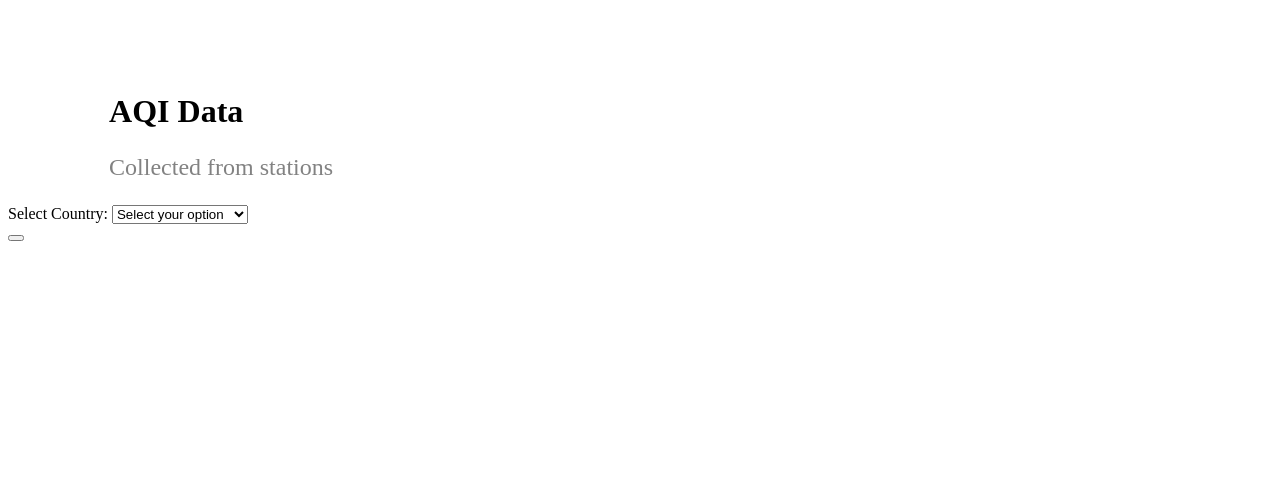
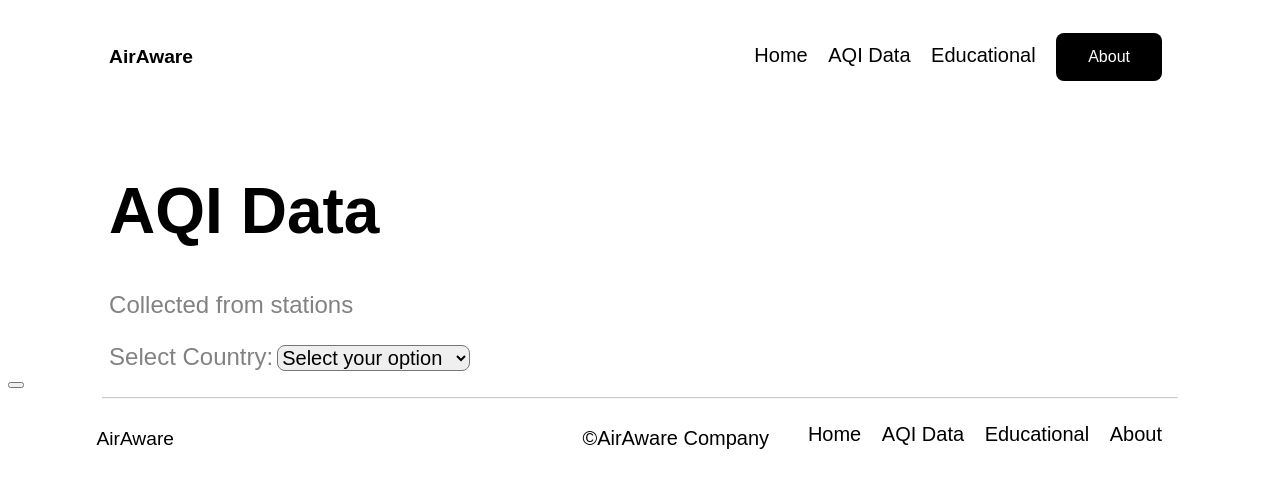
Before and after one commit to iffathanafiah/AirAware, a plain HTML site: page AqiData.html in a window 1280 px wide. Drawn offline with Linux system fonts and the light colour scheme; the site is published under a folder, as on GitHub Pages, so addresses that start at the root find nothing; no server answers.

Commit message:
Update AqiData.html

```diff
--- a/AqiData.html
+++ b/AqiData.html
@@ -4,8 +4,8 @@
         <meta charset="UTF-8">
         <meta name="viewport" content="width=device-width, initial-scale=1.0">
         <title>AirAware - AQI Data</title>
-        <link rel="stylesheet" href="/style/style.css"/>
-        <script src="/script/script.js"></script>
+        <link rel="stylesheet" href="./style/style.css"/>
+        <script src="./script/script.js"></script>
     </head>
     <body>
         <!--Header-->
```
